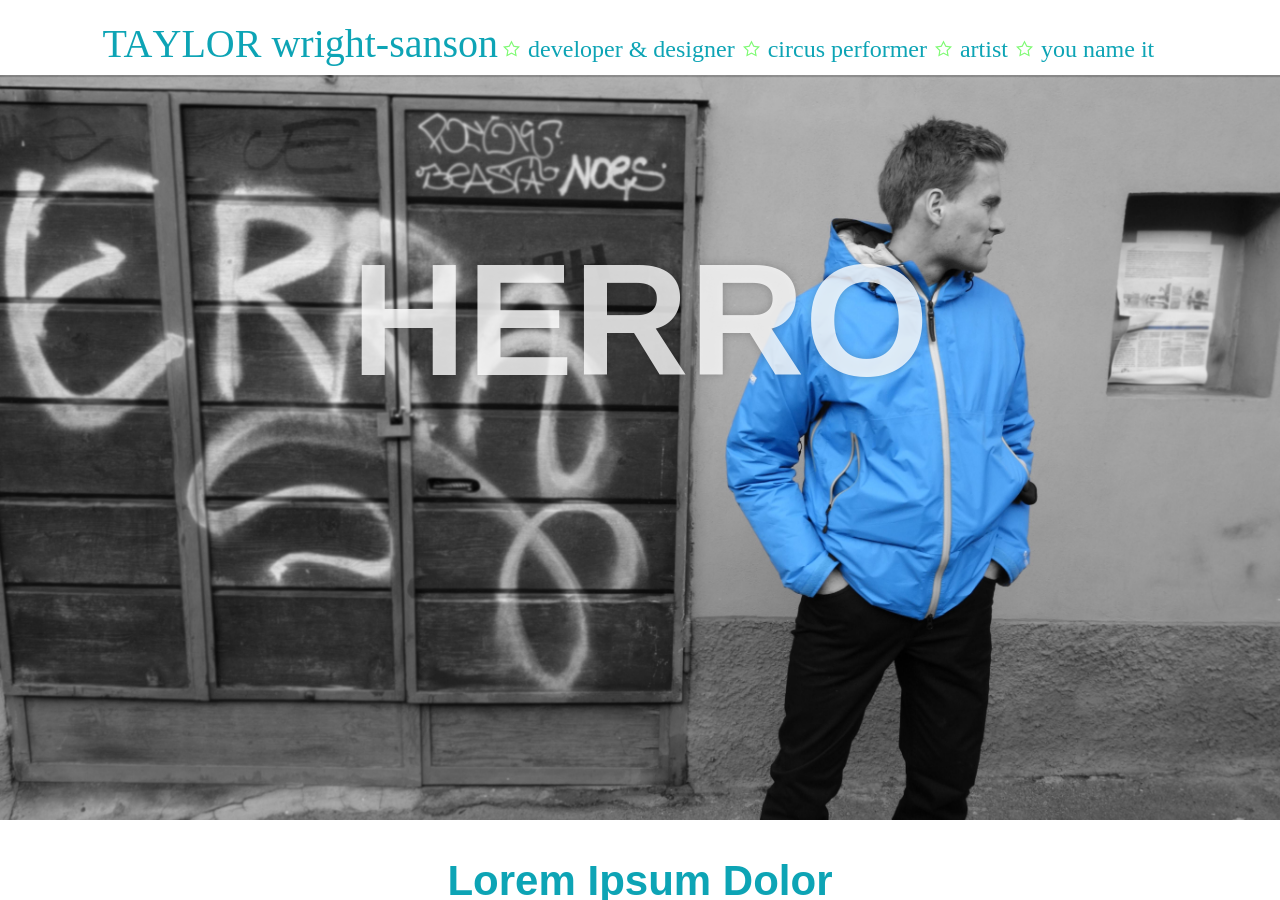
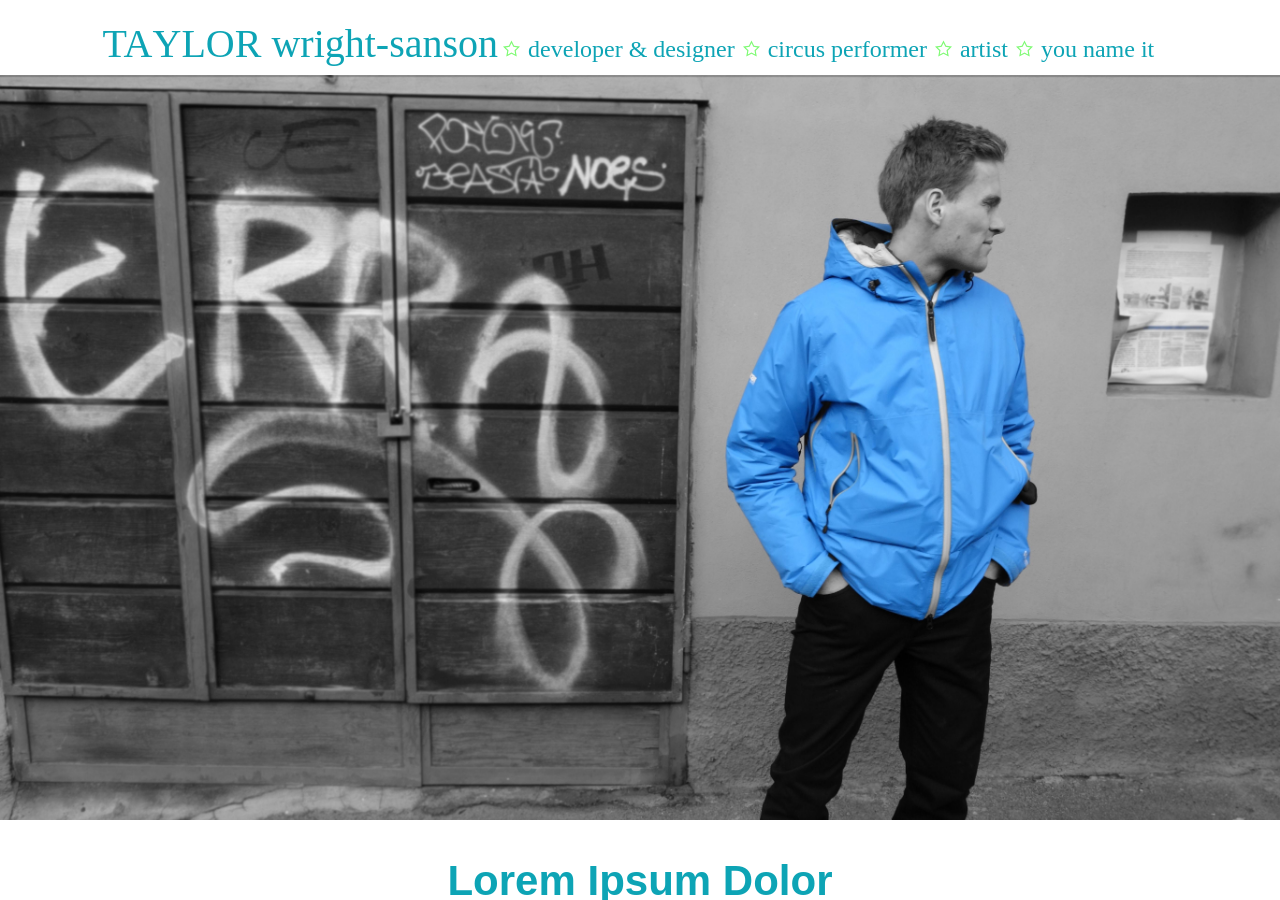
Before and after one commit to Xeaza/xeaza.github.io, a Jekyll site: the page built from index.html, in a window 1280 px wide and 900 px high. Built offline with Jekyll 4.4.1, drawn with Linux system fonts in a browser that asks for light colours; emoji names are drawn with the system emoji font.

Commit message:
title change

```diff
--- a/_layouts/default.html
+++ b/_layouts/default.html
@@ -65,7 +65,7 @@
       <!--{{ content }}-->
       <section class="module parallax parallax-1">
         <div class="container">
-          <h1>HERRO</h1>
+          <h1></h1>
         </div>
       </section>
 
```
